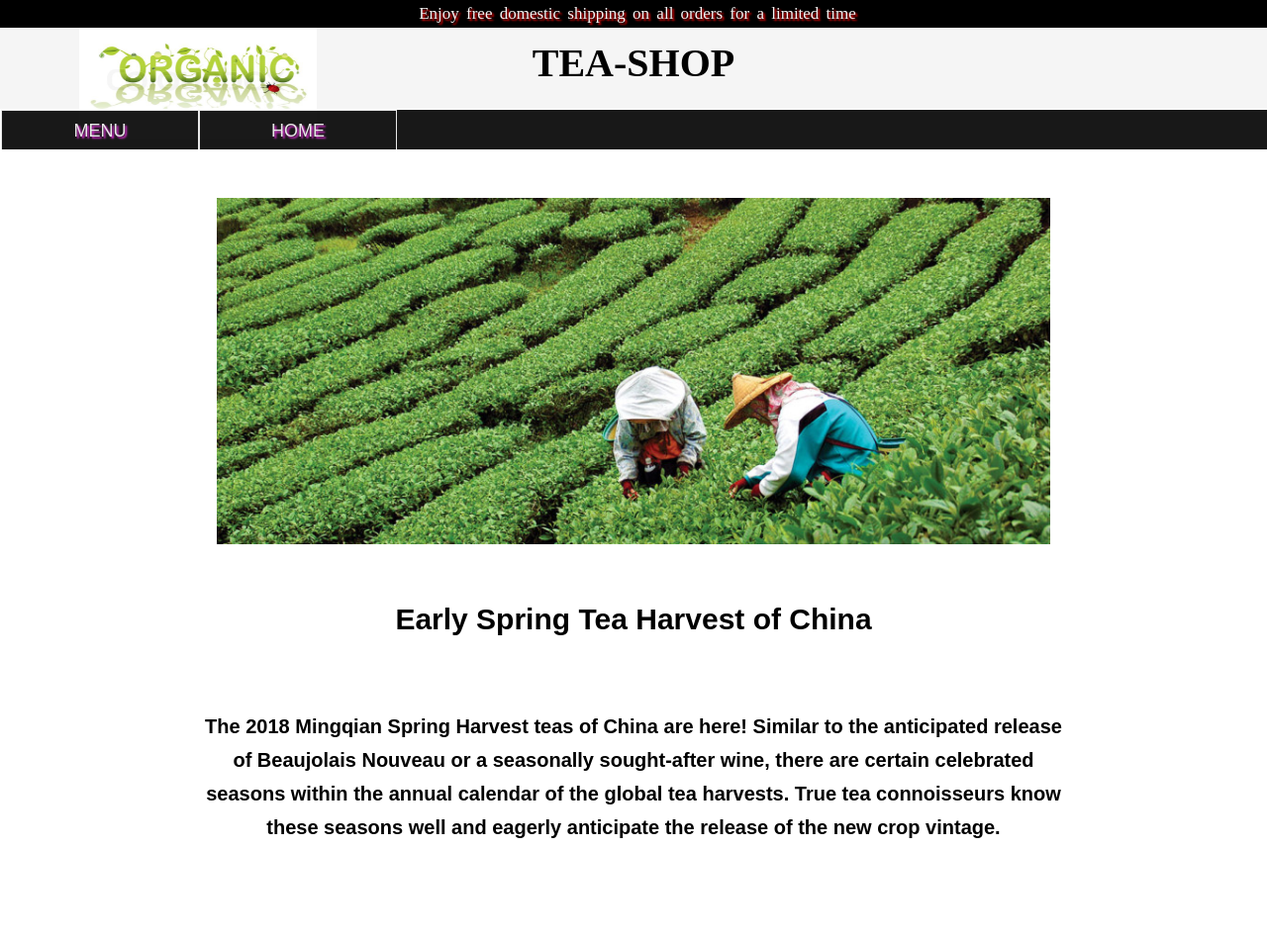
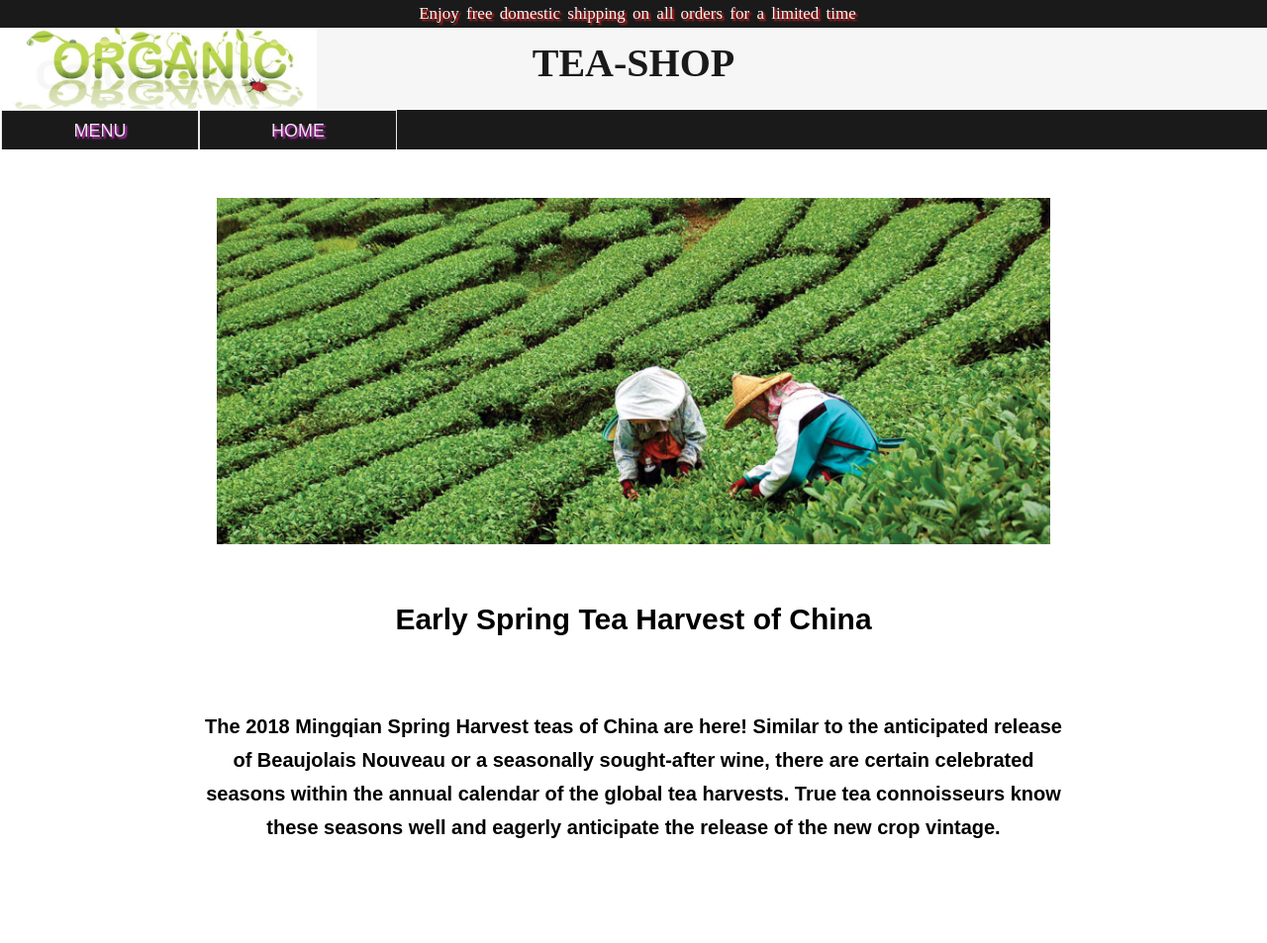
Before and after one commit to kg41csh/COMP205-Group-3, a plain HTML site: page index.html in a window 1280 px wide. Shown: the top 953 px of the page at 99% size. Drawn offline with Linux system fonts and the light colour scheme.

Commit message:
modified organic image.

```diff
--- a/index.html
+++ b/index.html
@@ -22,7 +22,7 @@
             </div>
 
             <div id="organic_box">
-                <img src = "./organic1.jpg" />
+               <!---- <img src = "./organic1.jpg" /> --->
             </div>
 
             <!----------made menu box in the big box-------------->
--- a/mainstyle.css
+++ b/mainstyle.css
@@ -16,6 +16,11 @@ body {
     position: fixed;
     top: 0;
     width: 100%;
+    background-image: url("./organic1.jpg");
+    background-repeat: no-repeat;
+    background-position: left;
+    background-size: 25%;
+    opacity: 0.9;
 }
 #top_ads_box {
     background-color: black;
@@ -33,18 +38,6 @@ body {
     word-spacing: 3px;
     text-shadow: 2px 2px 2px rgb(252, 2, 2);
 }
-
-#organic_box img {
-    height :120px;
-    width : auto;
-    padding-top: 0px;
-    padding-left: 80px;
-    position: fixed;
-    top: 20px;
-    z-index: -2;
-
-}
-
 #main_and_top_div h1 {
     font-size: 40px;
     margin-top: 40px;
@@ -59,7 +52,6 @@ body {
     top: 50px;
     width: 100%;
     padding-left: 0px;
-    opacity: 0.9;
     border: 1px solid white;
 }
 #menu_box ul {
@@ -178,9 +170,9 @@ body {
 #body4-footer {
     width: 100%;
     margin: 100px 0px 0px auto;
-    background-color: grey;
+    background-color: rgb(168, 167, 167);
     text-align: center;
-    opacity: 0.8;
+    z-index: -4;
 }
 #footer-menubox, #register-box {
     display: inline-block;
@@ -203,7 +195,6 @@ body {
 #footer-menubox ul li a:hover {
     background-color: white;
 }
-
 #register-box h3 {
     font-family: arial;
     font-size: 20px;
```
